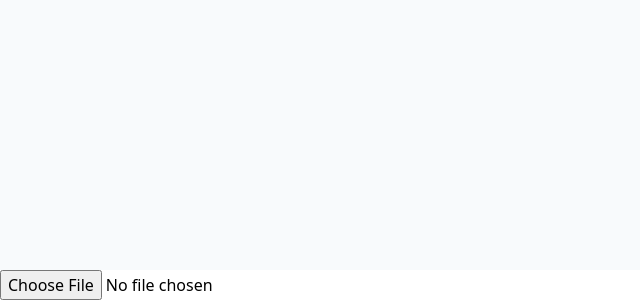
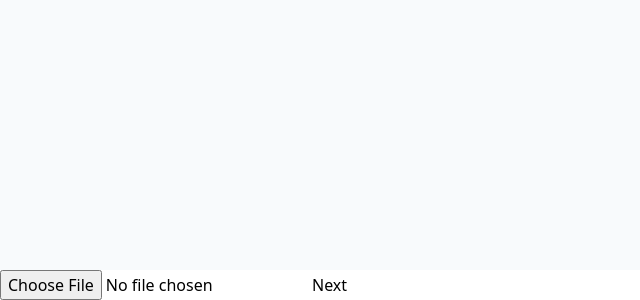
Before and after one commit to jeffreydyao/envited-front-end-assessment, a Next.js app: page /create in a window 1280 px wide. Shown: the part 911-1211 px from the top of the page, without its empty margins (0-640 px from the left). Built offline with nearby package versions, Linux system fonts and the light colour scheme.

Commit message:
wip: /event page - routing logic

```diff
--- a/package.json
+++ b/package.json
@@ -9,6 +9,7 @@
     "lint": "next lint"
   },
   "dependencies": {
+    "dayjs": "^1.11.5",
     "next": "12.3.1",
     "react": "18.2.0",
     "react-dom": "18.2.0"
--- a/pages/create.tsx
+++ b/pages/create.tsx
@@ -1,7 +1,18 @@
 import { NextPage } from "next";
 import Head from "next/head";
+import Link from "next/link";
+import { useEffect, useState } from "react";
 
 const Create: NextPage = () => {
+  const [startDate, setStartDate] = useState<string>();
+  const [endDate, setEndDate] = useState<string>();
+  const [host, setHost] = useState<string>();
+  const [location, setLocation] = useState<string>();
+
+  useEffect(() => {
+    console.log(startDate, endDate, host, location);
+  }, [startDate, endDate, host, location]);
+
   return (
     <div>
       <Head>
@@ -28,6 +39,7 @@ const Create: NextPage = () => {
             <input
               type="datetime-local"
               className="bg-transparent text-medium text-primary-text-purple-dark"
+              onChange={(e) => setStartDate(e.target.value)}
             />
           </div>
           <div className="w-full px-4 items-center py-3 bg-[#F1EDF9] flex justify-between rounded-xl">
@@ -37,6 +49,7 @@ const Create: NextPage = () => {
             <input
               type="datetime-local"
               className="bg-transparent text-medium text-primary-text-purple-dark"
+              onChange={(e) => setEndDate(e.target.value)}
             />
           </div>
           <div className="w-full px-4 items-center py-3 bg-[#F1EDF9] flex justify-between rounded-xl">
@@ -47,6 +60,7 @@ const Create: NextPage = () => {
               type="text"
               className="bg-transparent text-medium text-primary-text-purple-dark"
               placeholder="corn kid"
+              onChange={(e) => setHost(e.target.value)}
             />
           </div>
           <div className="w-full px-4 items-center py-3 bg-[#F1EDF9] flex justify-between rounded-xl">
@@ -57,6 +71,7 @@ const Create: NextPage = () => {
               type="text"
               className="bg-transparent text-medium text-primary-text-purple-dark"
               placeholder="my crib"
+              onChange={(e) => setLocation(e.target.value)}
             />
           </div>
         </div>
@@ -64,6 +79,20 @@ const Create: NextPage = () => {
         <div className="aspect-[3/2] w-full bg-slate-50" />
 
         <input type="file" />
+
+        <Link
+          href={{
+            pathname: "/event",
+            query: {
+              start: startDate,
+              end: endDate,
+              host: host,
+              location: location,
+            },
+          }}
+        >
+          <a>Next</a>
+        </Link>
       </main>
     </div>
   );
--- /dev/null
+++ b/pages/event.tsx
@@ -0,0 +1,41 @@
+import { NextPage } from "next";
+import Head from "next/head";
+import { useRouter } from "next/router";
+import dayjs from "dayjs";
+
+interface EventData {
+  start: string;
+  end: string;
+  host: string;
+  location: string;
+}
+
+const Event: NextPage = () => {
+  const router = useRouter();
+  const data: EventData = router.query;
+
+  console.log(data);
+
+  return (
+    <div>
+      <Head>
+        <title>Event - Binvited</title>
+        <meta name="description" content="The next best thing since Envited" />
+        <link rel="icon" href="/favicon.ico" />
+      </Head>
+
+      <main className="flex flex-col items-center justify-center h-screen px-9 gap-9 bg-gradient-to-b from-secondary-purple-3 to-secondary-purple-2">
+        <div className="w-full aspect-square" />
+        <div>
+          <h1>Birthday Bash</h1>
+          <p>Hosted by {data.host}</p>
+
+          <p>{dayjs(data.start).format("D MMMM h:m A")}</p>
+          <p>to {dayjs(data.end).format("D MMMM h:m A")} UTC +10</p>
+        </div>
+      </main>
+    </div>
+  );
+};
+
+export default Event;
```
Also changed, not shown: 1 other file (tests, documents, lock files or other folders).
